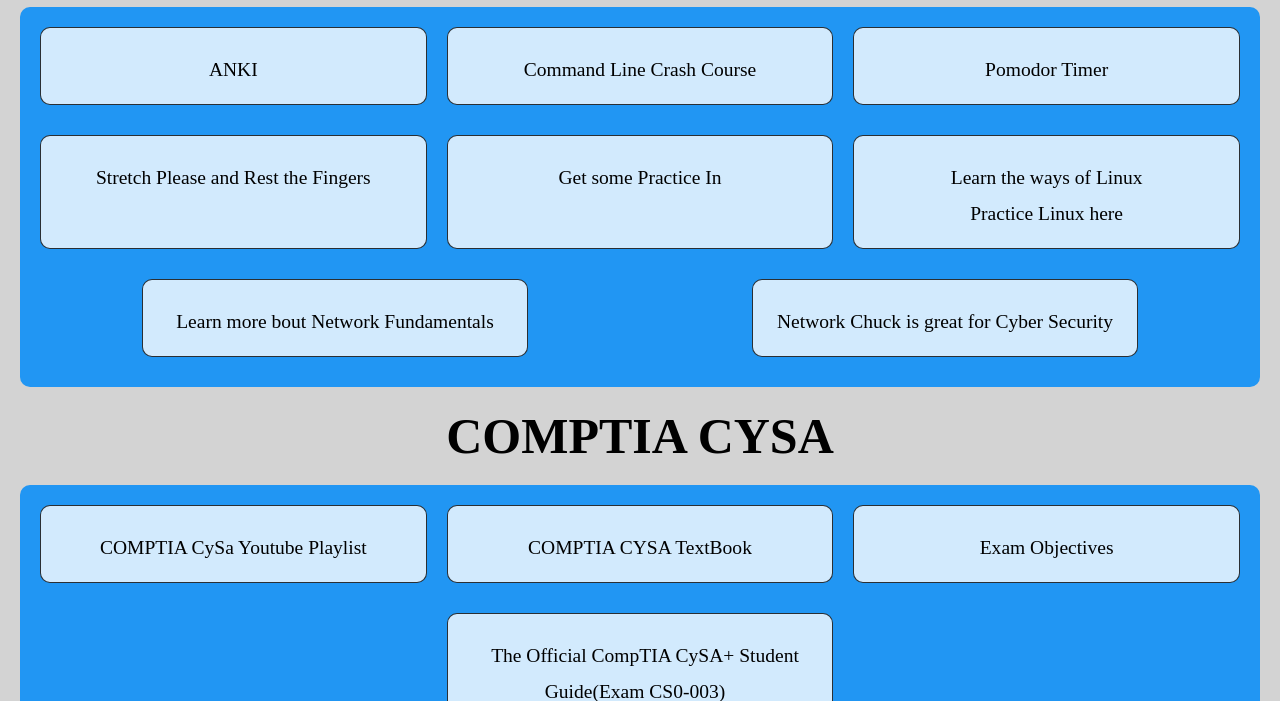
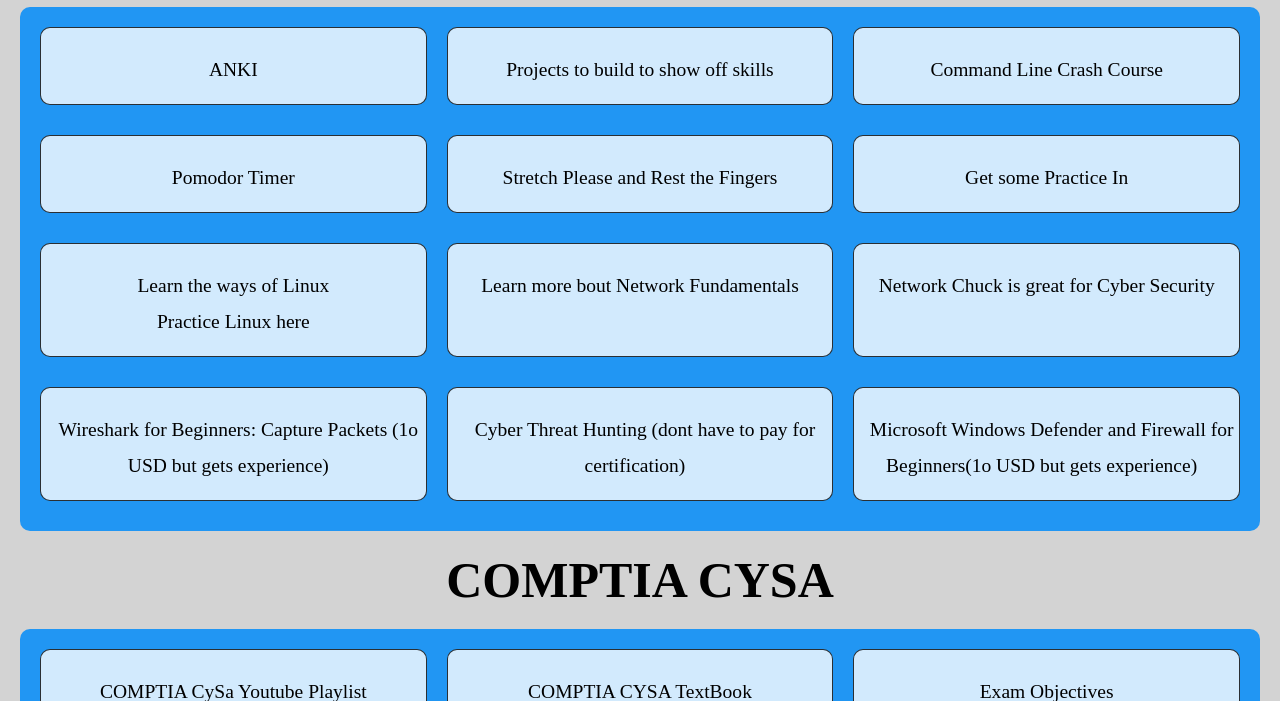
Before and after one commit to KewaunC/2024-BOS-02, a plain HTML site: page index.html in a window 1280 px wide. Shown: the part 647-1348 px from the top of the page. Drawn offline with Linux system fonts and the light colour scheme.

Commit message:
more resources

```diff
--- a/index.html
+++ b/index.html
@@ -21,6 +21,8 @@
 
       <div class="gridItem"><a href="https://apps.ankiweb.net/" target="_blank">ANKI</a></div>
 
+      <div class="gridItem"><a href="https://www.codeavail.com/blog/cybersecurity-projects-for-beginners/" target="_blank">Projects to build to show off skills</a></div>
+
       <div class="gridItem"><a href="https://www.youtube.com/watch?v=uwAqEzhyjtw&t=567s" target="_blank">Command Line Crash Course</a></div>
 
       <div class="gridItem"><a href="https://pomofocus.io/" target="_blank">Pomodor Timer</a></div>
@@ -34,6 +36,12 @@
       <div class="gridItem"><a href="https://www.youtube.com/playlist?list=PLIFyRwBY_4bRLmKfP1KnZA6rZbRHtxmXi" target="_blank">Learn more bout Network Fundamentals </a></div>
 
       <div class="gridItem"><a href="https://www.youtube.com/user/NetworkChuck" target="_blank">Network Chuck is great for Cyber Security</a></div>
+
+      <div class="gridItem"><a href="https://www.coursera.org/projects/wireshark-for-beginners-capture-packets?irclickid=Uym14NQs%3AxyPUwQX-uUcNUsjUkHwa00eIzrxTc0&irgwc=1" target="_blank">Wireshark for Beginners: Capture Packets (1o USD but gets experience)</a></div>
+
+      <div class="gridItem"><a href="https://www.coursera.org/learn/cyber-threat-hunting" target="_blank">Cyber Threat Hunting (dont have to pay for certification)</a></div>
+
+      <div class="gridItem"><a href="https://www.coursera.org/projects/microsoft-windows-defender-and-firewall-for-beginners?action=enroll&irclickid=Uym14NQs%3AxyPUwQX-uUcNUsjUkHwa00vIzrxTc0&irgwc=1" target="_blank">Microsoft Windows Defender and Firewall for Beginners(1o USD but gets experience)</a></div>
 
     </div>
 
```
